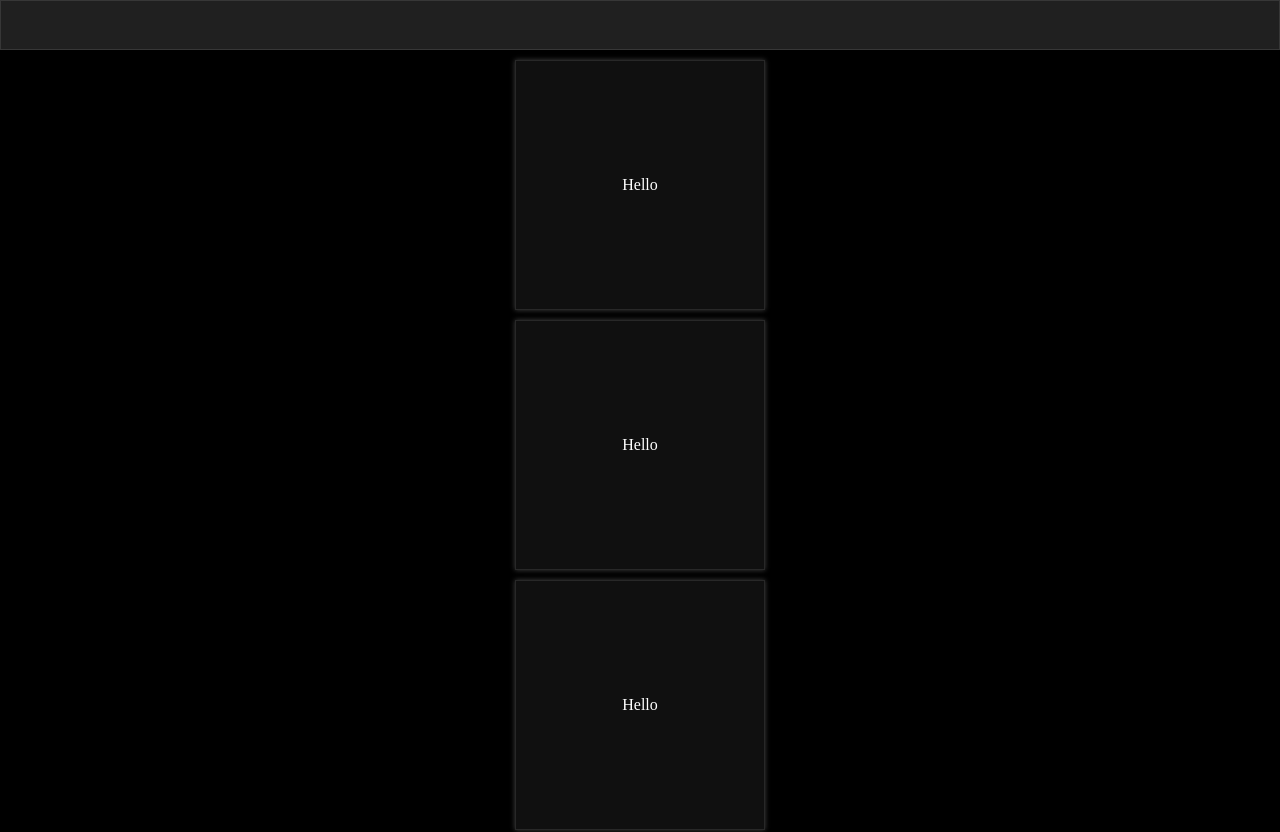
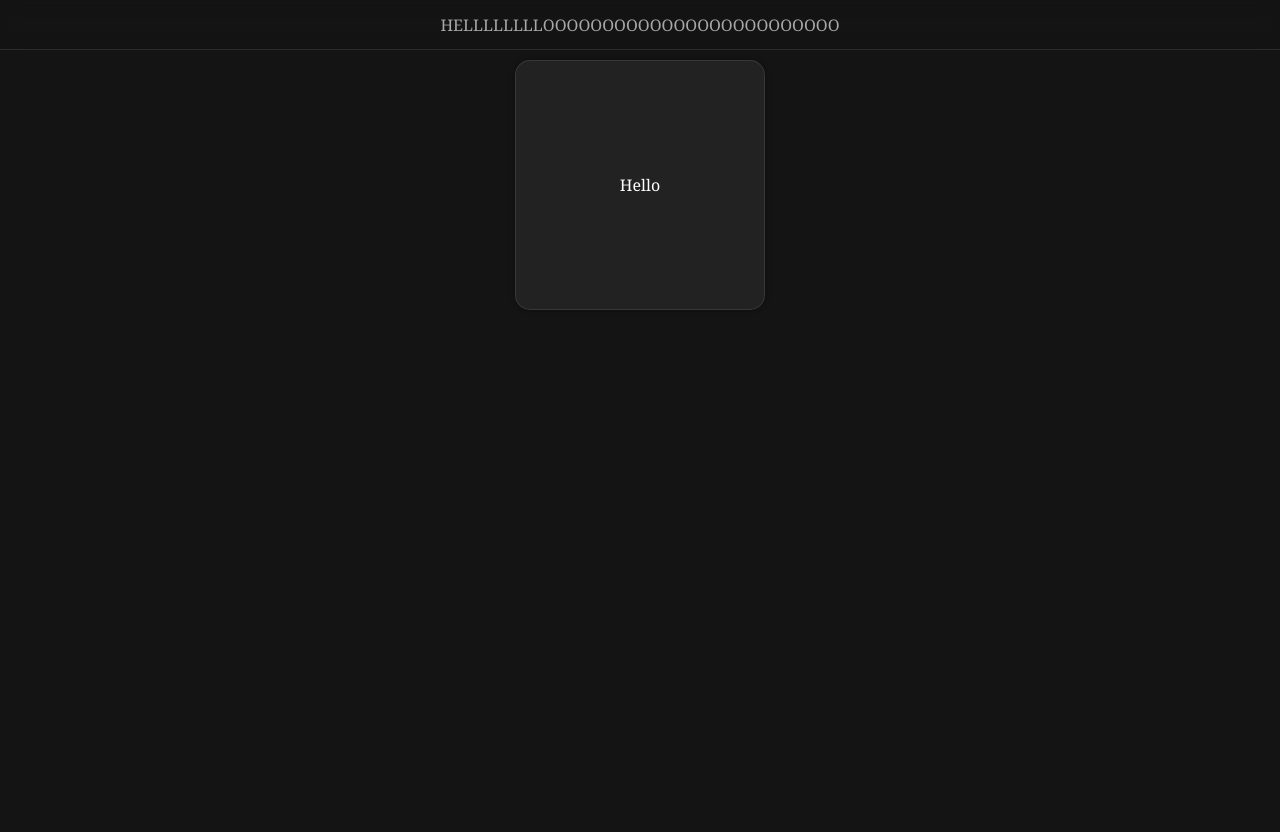
Before and after one commit to Merzaad/learning_next_app_router, a Next.js app: page / in a window 1280 px wide. Shown: the top 832 px of the page. After the commit the page ends 800 px from the top, so only its background shows below. Built offline with nearby package versions, Linux system fonts and the light colour scheme.

Commit message:
asijdnajisdniasda

```diff
--- /dev/null
+++ b/app/cprtyo/page.tsx
@@ -0,0 +1,5 @@
+import styles from '../../styles/Cprtyo/page.module.scss'
+
+export default function Page() {
+  return <div className={styles.cprtyo}>testttttttttttttttttttt</div>
+}
--- a/app/layout.tsx
+++ b/app/layout.tsx
@@ -4,8 +4,8 @@ import '../styles/globals.css'
 export default function Layout({ children }: { children: React.ReactNode }) {
   return (
     <div className={styles.layout}>
-      <div className={styles.navbar}></div>
-      <div className={styles.children}>{children}</div>
+      <div className={styles.navbar}>HELLLLLLLLOOOOOOOOOOOOOOOOOOOOOOOOO</div>
+      {children}
     </div>
   )
 }
--- a/app/page.tsx
+++ b/app/page.tsx
@@ -4,11 +4,6 @@ export default function Page() {
   return (
     <div className={styles.main}>
       <div className={styles.section1}>Hello</div>
-      <div className={styles.section1}>Hello</div>
-      <div className={styles.section1}>Hello</div>
-      <div className={styles.section1}>Hello</div>
-      <div className={styles.section1}>Hello</div>
-
     </div>
   )
 }
--- a/styles/globals.css
+++ b/styles/globals.css
@@ -3,11 +3,13 @@
   box-sizing: border-box;
   padding: 0;
   margin: 0;
+  font-family: Cambria, Cochin, Georgia, Times, 'Times New Roman', serif;
 }
 
 html,
 body {
   max-width: 100vw;
+  background-color: rgb(20, 20, 20);
 }
 
 
--- a/styles/layout.module.scss
+++ b/styles/layout.module.scss
@@ -1,22 +1,21 @@
 .layout {
     display: flex;
     flex-direction: column;
-    background: black;
+    gap: 10px;
 
     .navbar {
+        display: flex;
+        justify-content: center;
+        align-items: center;
         width: 100%;
         height: 50px;
-        position: fixed;
+        position: sticky;
         top: 0;
         right: 0;
         left: 0;
-        background: #ffffff20;
         backdrop-filter: blur(10px);
-        border: 1px solid rgb(255, 255, 255, .1);
-
+        color: rgb(168, 168, 168);
+        border-bottom: 1px solid rgba(255, 255, 255, 0.101);
     }
 
-    .children {
-        padding-top: 60px;
-    }
 }
--- a/styles/page.module.scss
+++ b/styles/page.module.scss
@@ -10,7 +10,8 @@
     width: 250px;
     height: 250px;
     border: 1px solid rgb(255, 255, 255, .1);
-    box-shadow: 0px 0px 5px #FFFFFF40;
+    border-radius: 15px;
+    box-shadow: 0px 0px 5px #00000060;
     background: #FFFFFF10;
     cursor: pointer;
     color: white;
```
Also changed, not shown: styles/cprtyo/page.module.scss (added).
